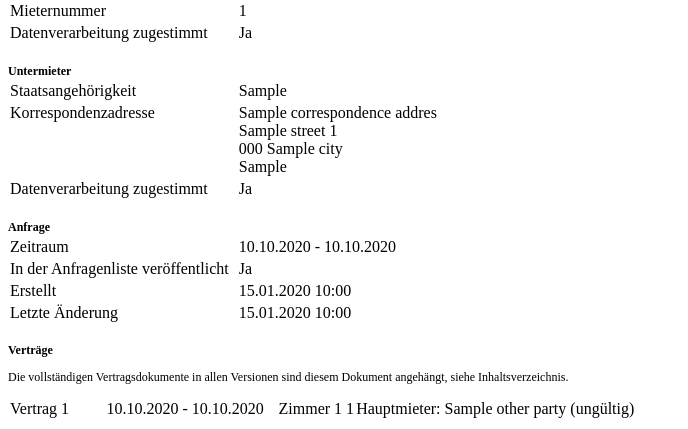
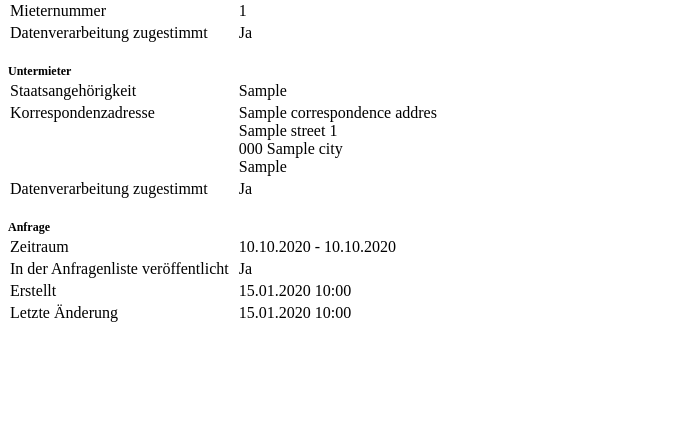
Before and after one commit to milesstoetzner/straussi3-subtenancy, a Django app: template tenants/templates/tenants/personal_data.html in a window 1280 px wide. Shown: the part 527-956 px from the top of the page, without its empty margins (0-688 px from the left). After the commit the page ends 849 px from the top, so only its background shows below. Run offline with Django 5.2, Linux system fonts and the light colour scheme; the template is opened without the code that fills it: most values are stand-ins (such as "Sample title", 1, 10 or a date in 2020).

Commit message:
export_personal_data: fix the page-number stamping, no Verträge section in the report (documents are attached)

```diff
--- a/subtenancy/management/commands/export_personal_data.py
+++ b/subtenancy/management/commands/export_personal_data.py
@@ -85,7 +85,7 @@ class Command(BaseCommand):
         # "Seite x von y" bottom right, which counts within the single document)
         total = len(writer.pages)
         for number, page in enumerate(writer.pages, start=1):
-            page.merge_page(self.page_number_overlay(number, total, float(page.mediabox.width), float(page.mediabox.height)))
+            page.merge_page(Command.page_number_overlay(number, total, float(page.mediabox.width), float(page.mediabox.height)))
 
         out = io.BytesIO()
         writer.write(out)
--- a/tenants/templates/tenants/personal_data.html
+++ b/tenants/templates/tenants/personal_data.html
@@ -93,21 +93,5 @@
     {% endif %}
     {% endif %}
 
-    <h2>Verträge</h2>
-    {% if contracts %}
-    <p>Die vollständigen Vertragsdokumente in allen Versionen sind diesem Dokument angehängt, siehe Inhaltsverzeichnis.</p>
-    <table>
-        {% for contract in contracts %}
-            <tr>
-                <td style="width: 25mm">Vertrag {{ contract.id }}</td>
-                <td style="width: 45mm">{{ contract.begin|date:"d.m.Y" }} - {{ contract.end|date:"d.m.Y" }}</td>
-                <td style="width: 20mm">Zimmer {{ contract.house_number }} {{ contract.room_number }}</td>
-                <td>{% if contract.your_role == "maintenant" %}Untermieter{% else %}Hauptmieter{% endif %}: {{ contract.other_party.name }}{% if not contract.is_active %} (ungültig){% endif %}</td>
-            </tr>
-        {% endfor %}
-    </table>
-    {% else %}
-    <p>Keine Verträge gespeichert.</p>
-    {% endif %}
 </body>
 </html>
```
